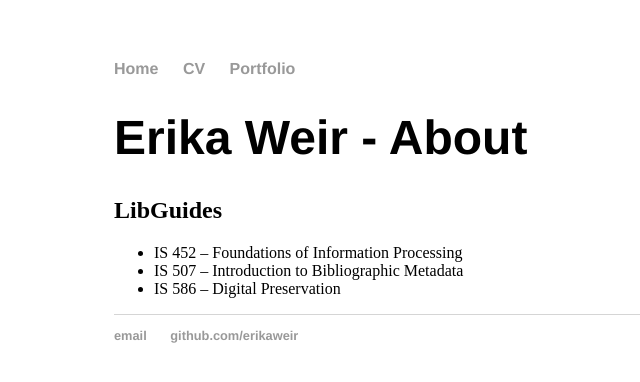
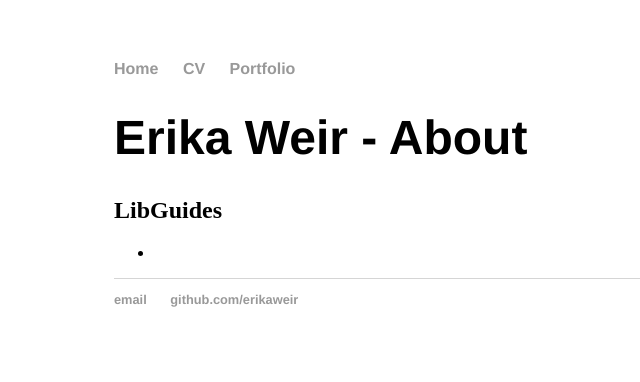
Before and after one commit to tracyJCI/erikaweir.github.io, a Jekyll site: the page built from Portfolio/index.html, in a window 1280 px wide. Shown: the top 382 px of the page, without its empty margins (78-718 px from the left). Built offline with Jekyll 4.4.1, drawn with Linux system fonts in a browser that asks for light colours.

Commit message:
Update index.html

```diff
--- a/Portfolio/index.html
+++ b/Portfolio/index.html
@@ -8,9 +8,7 @@ title: Erika Weir - About
 	<div class="stuff">
 		<h2>LibGuides</h2>
 		<ul>
-			<li>IS 452 – Foundations of Information Processing</li>
-			<li>IS 507 – Introduction to Bibliographic Metadata</li>
-			<li>IS 586 – Digital Preservation</li>
+			<li><a href="http://guides.library.illinois.edu/balticdigitalcollec" Baltic Digital Collections</a></li>
 		</ul>
 	</div>
 	<div class="right"></div>
```
